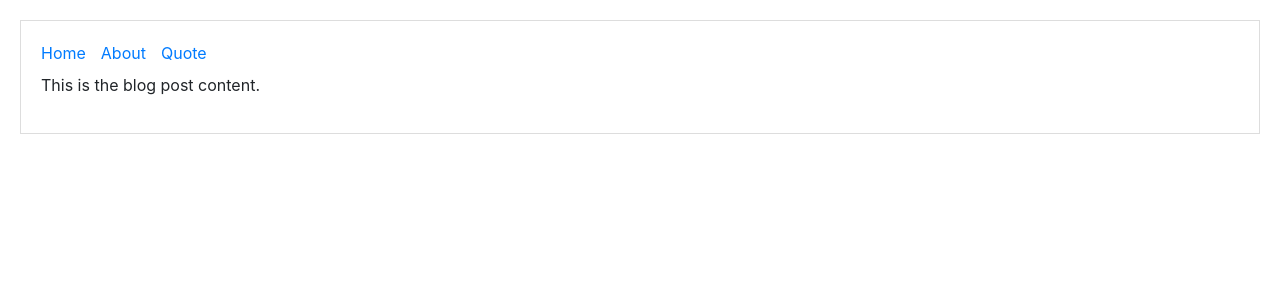
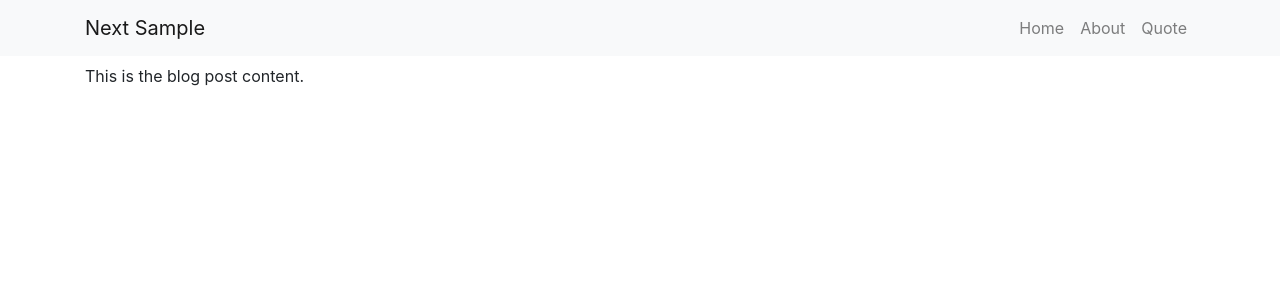
Before and after one commit to DialBird/next-sandbox, a Next.js app: page /post in a window 1280 px wide. Shown: the top 300 px of the page. Built offline with nearby package versions, Linux system fonts and the light colour scheme.

Commit message:
[master] setup header

```diff
--- a/components/Header.js
+++ b/components/Header.js
@@ -1,20 +1,27 @@
 import Link from 'next/link';
 
-const linkStyle = {
-  marginRight: 15
-};
-
 const Header = () => (
-  <div>
+  <div className='navbar navbar-expand-lg navbar-light bg-light'>
+    <div class="container">
+      <a className="navbar-brand" href="/">Next Sample</a>
+      <ul className='navbar-nav'>
+        <li className='nav-item'>
           <Link href="/">
-      <a style={linkStyle}>Home</a>
+            <a className='nav-link'>Home</a>
           </Link>
+        </li>
+        <li>
           <Link href="/about">
-      <a style={linkStyle}>About</a>
+            <a className='nav-link'>About</a>
           </Link>
+        </li>
+        <li>
           <Link href="/quote">
-      <a style={linkStyle}>Quote</a>
+            <a className='nav-link'>Quote</a>
           </Link>
+        </li>
+      </ul>
+    </div>
   </div>
 )
 
--- a/components/MyLayout.js
+++ b/components/MyLayout.js
@@ -1,15 +1,11 @@
 import Header from './Header';
 
-const layoutStyle = {
-  margin: 20,
-  padding: 20,
-  border: '1px solid #DDD'
-};
-
 const Layout = props => (
-  <div style={layoutStyle}>
+  <div>
     <Header />
-    {props.children}
+    <div className='container'>
+      {props.children}
+    </div>
   </div>
 );
 
```
Also changed, not shown: pages/index.js (+2 -27 lines). Lines whose indentation alone changed are shown as unchanged.
